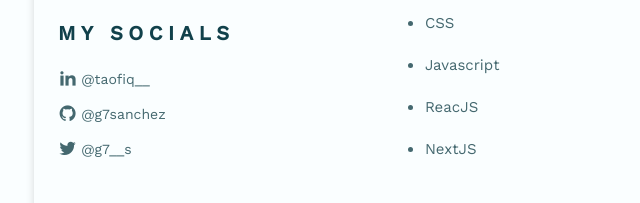
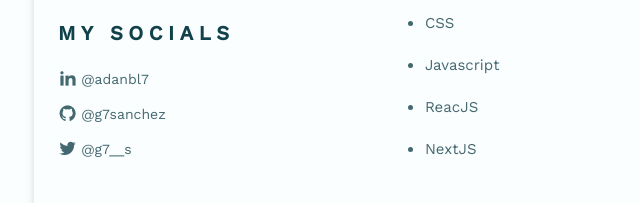
Before and after one commit to g7sanchez/website, a plain HTML site: page index.html in a window 1280 px wide. Shown: the part 446-649 px from the top of the page, 122-762 px from the left. Drawn offline with nearby package versions, Linux system fonts and the light colour scheme; a script that the page names is missing.

Commit message:
Add files via upload

```diff
--- a/index.html
+++ b/index.html
@@ -123,9 +123,8 @@
                         <h2 class="section-title">My Socials</h2>
 
                         <div class="social-container bd-grid">
-                            <a href="#" class="social-link">
-                                <i class="ri-linkedin-fill social-icon"></i> @taofiq__
-                            </a>
+                            <a href="https://linkedin.com/in/adanbl7" class="social-link">
+                                <i class="ri-linkedin-fill social-icon"></i> @adanbl7                            </a>
                             <a href="https://github.com/g7sanchez" class="social-link">
                                 <i class="ri-github-fill social-icon"></i> @g7sanchez
                             </a>
```
